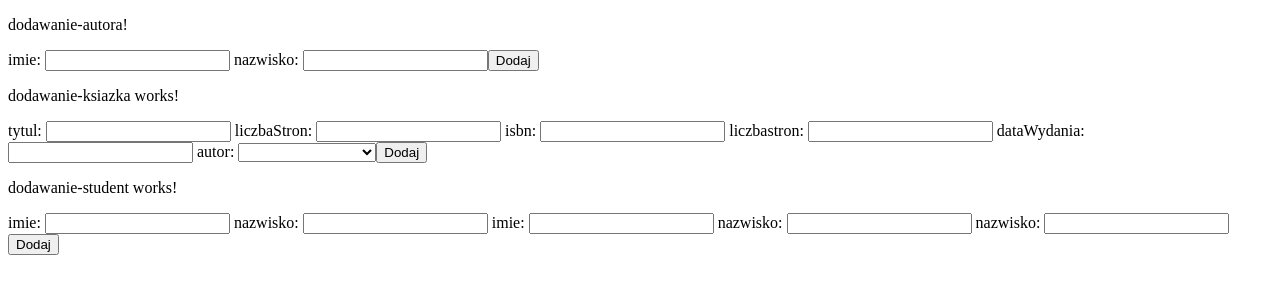
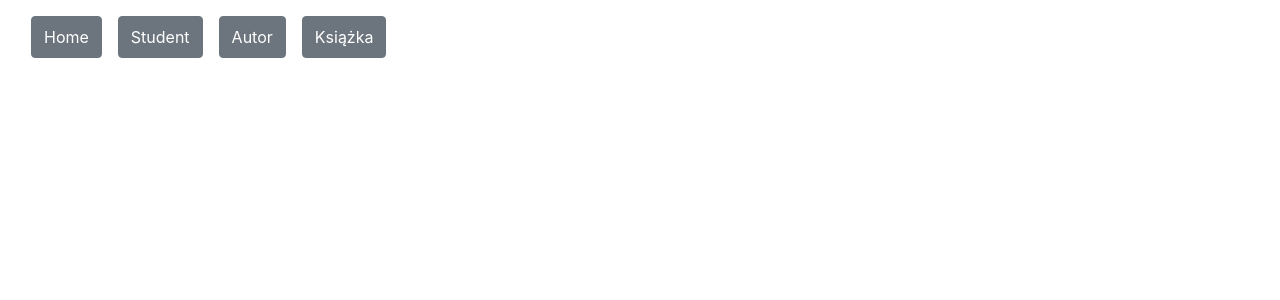
Before and after one commit to joannamaria27/libraryWebApp, an Angular app: page / in a window 1280 px wide. Shown: the top 300 px of the page. Built offline with nearby package versions, Linux system fonts and the light colour scheme; data requests are answered from the project's data file.

Commit message:
routing oraz menu

```diff
--- a/src/app/app-routing.module.ts
+++ b/src/app/app-routing.module.ts
@@ -1,11 +1,19 @@
 import { NgModule } from '@angular/core';
 import { Routes, RouterModule } from '@angular/router';
+import { DodawanieStudentComponent } from './dodawanie-student/dodawanie-student.component'
+import { DodawanieAutorComponent } from './dodawanie-autor/dodawanie-autor.component'
+import { DodawanieKsiazkaComponent } from './dodawanie-ksiazka/dodawanie-ksiazka.component'
 
 
-const routes: Routes = [];
+const routes: Routes = [
+  { path: "student", component: DodawanieStudentComponent, pathMatch: 'full'},
+  { path: "autor", component: DodawanieAutorComponent, pathMatch: 'full'},
+  { path: "ksiazka", component: DodawanieKsiazkaComponent, pathMatch: 'full'}
+];
 
 @NgModule({
   imports: [RouterModule.forRoot(routes)],
   exports: [RouterModule]
+
 })
 export class AppRoutingModule { }
--- a/src/app/app.component.html
+++ b/src/app/app.component.html
@@ -1,24 +1,26 @@
+<!--<app-dodawanie-autor (dodajAutora)="dodajAutora($event)"></app-dodawanie-autor>-->
 
-<app-dodawanie-autor (dodajAutora)="dodajAutora($event)"></app-dodawanie-autor>
+<!--<ul class="Autor" >-->
+<!--  <li *ngFor="let autor of autorzy" [class.selected]="autor === wybranyAutor" (click)="onSelectA(autor)">-->
+<!--     <button> {{autor.imie}} {{autor.nazwisko}}</button>-->
+<!--  </li>-->
+<!--</ul>-->
 
-<ul class="Autor" >
-  <li *ngFor="let autor of autorzy" [class.selected]="autor === wybranyAutor" (click)="onSelectA(autor)">
-     <button> {{autor.imie}} {{autor.nazwisko}}</button>
-  </li>
-</ul>
+<!--<app-dodawanie-ksiazka (dodajKsiazke)="dodajKsiazke($event)"></app-dodawanie-ksiazka>-->
 
-<app-dodawanie-ksiazka (dodajKsiazke)="dodajKsiazke($event)"></app-dodawanie-ksiazka>
+<!--<ul class="Ksiazka" >-->
+<!--  <li *ngFor="let ksiazka of ksiazki" [class.selected]="ksiazka === wybranaKsiazka" (click)="onSelectK(ksiazka)">-->
+<!--     <button> {{ksiazka.tytul}} {{ksiazka.liczbaStron}}</button>-->
+<!--  </li>-->
+<!--</ul>-->
 
-<ul class="Ksiazka" >
-  <li *ngFor="let ksiazka of ksiazki" [class.selected]="ksiazka === wybranaKsiazka" (click)="onSelectK(ksiazka)">
-     <button> {{ksiazka.tytul}} {{ksiazka.liczbaStron}}</button>
-  </li>
-</ul>
+<!--<app-dodawanie-student (dodajStudenta)="dodajStudenta($event)"></app-dodawanie-student>-->
 
-<app-dodawanie-student (dodajStudenta)="dodajStudenta($event)"></app-dodawanie-student>
+<!--<ul class="Student" >-->
+<!--  <li *ngFor="let student of studenci" [class.selected]="student === wybranyStudent" (click)="onSelectS(student)">-->
+<!--     <button> {{student.imie}} {{student.nazwisko}}</button>-->
+<!--  </li>-->
+<!--</ul>-->
 
-<ul class="Student" >
-  <li *ngFor="let student of studenci" [class.selected]="student === wybranyStudent" (click)="onSelectS(student)">
-     <button> {{student.imie}} {{student.nazwisko}}</button>
-  </li>
-</ul>
+<!--<app-home></app-home>-->
+<app-home></app-home>
--- /dev/null
+++ b/src/app/home/home.component.html
@@ -0,0 +1,11 @@
+<div class="container row">
+  <div class="container col-md-12 row ml-2 mt-3">
+    <a class="btn btn-secondary mx-2 py-2" routerLink="/">Home</a>
+    <a class="btn btn-secondary mx-2 py-2" routerLink="/student">Student</a>
+    <a class="btn btn-secondary mx-2 py-2" routerLink="/autor">Autor</a>
+    <a class="btn btn-secondary mx-2 py-2" routerLink="/ksiazka">Książka</a>
+  </div>
+  <div class="container col-md-12">
+    <router-outlet></router-outlet>
+  </div>
+</div>
--- /dev/null
+++ b/src/app/home/home.component.ts
@@ -0,0 +1,16 @@
+import { Component, OnInit } from '@angular/core';
+
+@Component({
+  selector: 'app-home',
+  templateUrl: './home.component.html',
+  styleUrls: ['./home.component.css']
+})
+export class HomeComponent implements OnInit {
+
+  constructor() { }
+
+  ngOnInit() {
+
+  }
+
+}
--- a/src/index.html
+++ b/src/index.html
@@ -6,6 +6,10 @@
   <base href="/">
   <meta name="viewport" content="width=device-width, initial-scale=1">
   <link rel="icon" type="image/x-icon" href="favicon.ico">
+
+  <link rel="stylesheet" href="https://stackpath.bootstrapcdn.com/bootstrap/4.3.1/css/bootstrap.min.css" integrity="sha384-ggOyR0iXCbMQv3Xipma34MD+dH/1fQ784/j6cY/iJTQUOhcWr7x9JvoRxT2MZw1T" crossorigin="anonymous">
+  <script src="https://stackpath.bootstrapcdn.com/bootstrap/4.3.1/js/bootstrap.min.js" integrity="sha384-JjSmVgyd0p3pXB1rRibZUAYoIIy6OrQ6VrjIEaFf/nJGzIxFDsf4x0xIM+B07jRM" crossorigin="anonymous"></script>
+
 </head>
 <body>
   <app-root></app-root>
```
Also changed, not shown: src/app/app.module.ts (+6 -1 lines), src/app/home/home.component.css (added), 1 other file (tests, documents, lock files or other folders).
